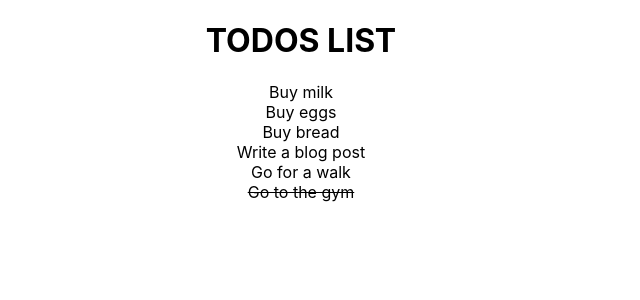
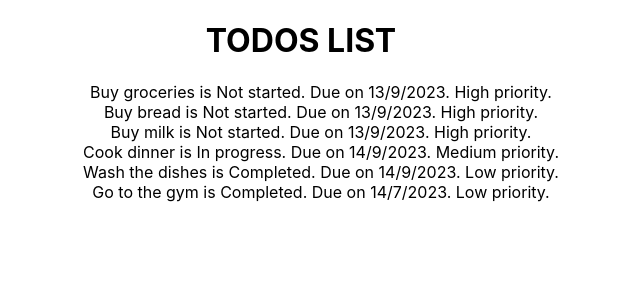
Before and after one commit to zjian107-su/Radioactive-React, a React (Create React App) app: page / in a window 1280 px wide. Shown: the top 300 px of the page, without its empty margins (339-979 px from the left). Built offline with nearby package versions, Linux system fonts and the light colour scheme.

Commit message:
✨ update: hardcoded todo list with basic backbone

```diff
--- a/src/App.js
+++ b/src/App.js
@@ -7,6 +7,16 @@ import Body04 from "./components/bodies/Body04";
 // import Header from "./components/Header";
 import Todos from "./components/Todos";
 import Count from "./components/others/Count";
+
+
+const todos = [
+  "Buy groceries is Not started. Due on 13/9/2023. High priority.",
+  "Buy bread is Not started. Due on 13/9/2023. High priority.",
+  "Buy milk is Not started. Due on 13/9/2023. High priority.",
+  "Cook dinner is In progress. Due on 14/9/2023. Medium priority.",
+  "Wash the dishes is Completed. Due on 14/9/2023. Low priority.",
+  "Go to the gym is Completed. Due on 14/7/2023. Low priority.",
+];
 
 function App() {
   return (
@@ -19,7 +29,7 @@ function App() {
 
       {/* <Count /> */}
       <div className="App">
-        <Todos />
+        <Todos todos={todos} />
       </div>
     </div>
   );
--- a/src/components/Todos.js
+++ b/src/components/Todos.js
@@ -1,14 +1,11 @@
-const Todos = () => (
-  <div style={{ "list-style-type": "none" }}>
+const Todos = (props) => (
+  <div>
     <h1> TODOS LIST </h1>
-    <div>
-      <li> Buy milk </li>
-      <li> Buy eggs </li>
-      <li> Buy bread </li>
-      <li> Write a blog post </li>
-      <li> Go for a walk </li>
-      <li style={{ "text-decoration": "line-through" }}> Go to the gym </li>
-    </div>
+    <ul style={{ "list-style-type": "none" }}>
+      {props.todos.map((todo, index) => (
+        <li key={index}>{todo}</li>
+      ))}
+    </ul>
   </div>
 );
 
```
Also changed, not shown: 1 other file (tests, documents, lock files or other folders).
